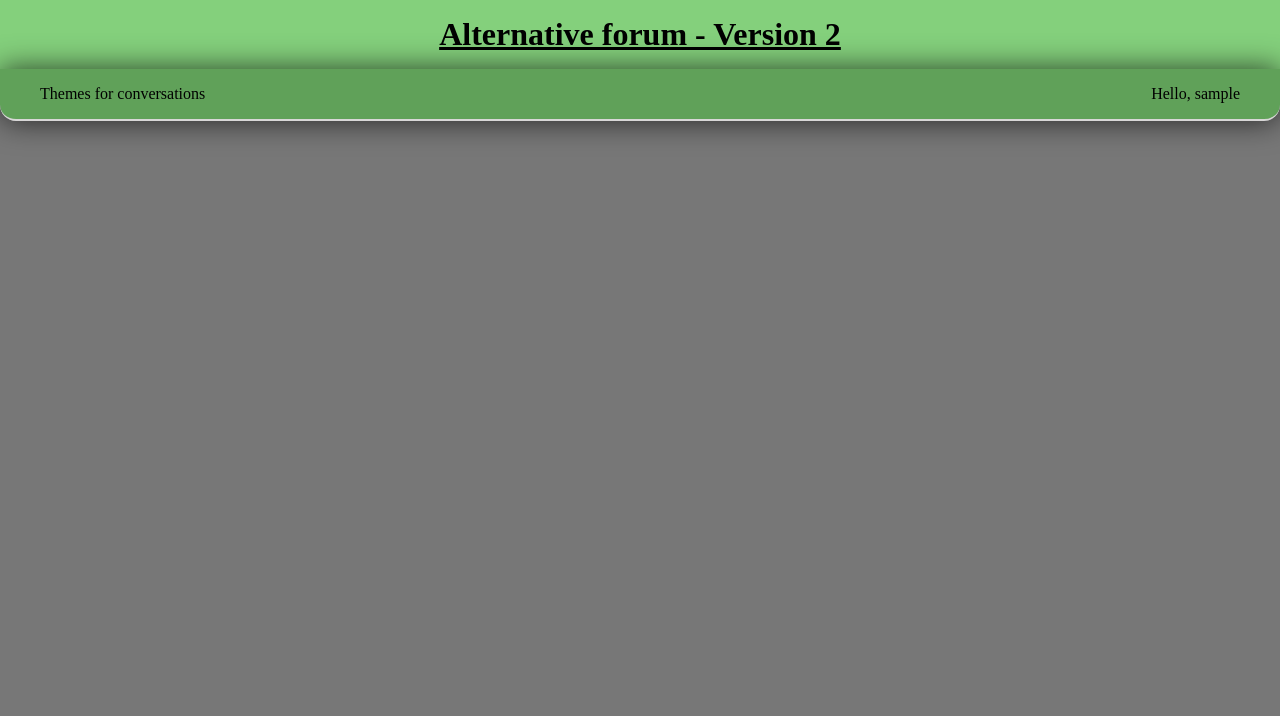
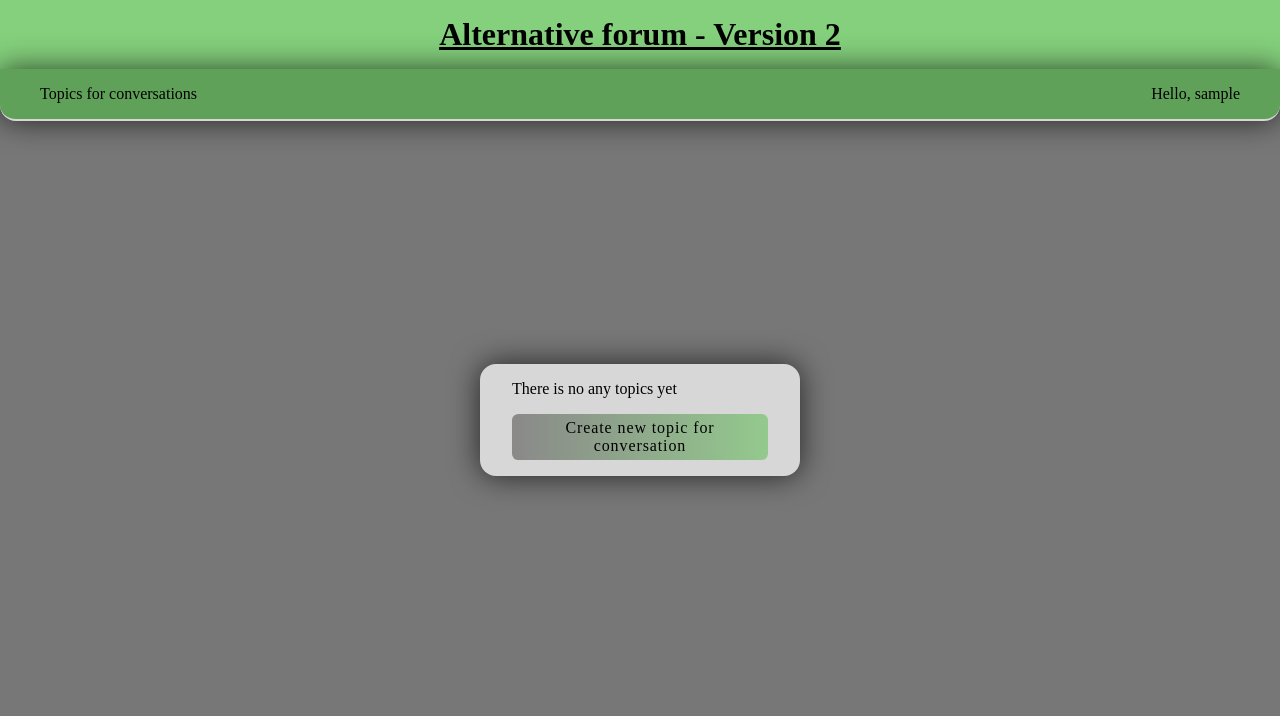
Before and after one commit to AntonSot-Github/Learning-PHP, a PHP site: page / in a window 1280 px wide. Shown: the top 716 px of the page. Run offline with PHP 8.4, Linux system fonts and the light colour scheme; the visitor is signed in with stand-in values (Sample User, id 1).

Commit message:
connected several tables

```diff
--- a/My.alt.forum_2/css/style.css
+++ b/My.alt.forum_2/css/style.css
@@ -39,6 +39,16 @@
 }
 .btn-log:hover::before {
   width: 75%;
+}
+
+.btn-msg {
+  border-radius: 0.4rem;
+}
+.btn-msg::before {
+  right: 0;
+}
+.btn-msg:hover::before {
+  width: 95%;
 }
 
 .btn-grad {
@@ -117,6 +127,7 @@
   display: none;
   position: absolute;
   background-color: #f1f1f1;
+  right: -1.5rem;
   min-width: 160px;
   box-shadow: 0px 8px 16px 0px rgba(0, 0, 0, 0.2);
   z-index: 1;
@@ -128,7 +139,7 @@
   display: block;
 }
 .dropdown-content__a:hover {
-  background-color: #ddd;
+  background-color: rgba(91, 171, 82, 0.8078431373);
 }
 
 .link-underlining_left-to-right {
@@ -219,6 +230,14 @@
   background-clip: padding-box;
   transition: all 0.3s ease-in-out;
 }
+.form-registration form input:-webkit-autofill, .form-login form input:-webkit-autofill {
+  background-color: transparent !important;
+  box-shadow: 0 0 0px 1000px white inset;
+}
+.form-registration form input:autofill, .form-login form input:autofill {
+  background-color: transparent !important;
+  box-shadow: 0 0 0px 1000px white inset;
+}
 .form-registration form input:focus, .form-login form input:focus {
   box-shadow: 0 0 5px 0.3rem rgba(136, 230, 126, 0.5);
   border: 1px solid #000000;
@@ -290,6 +309,40 @@ body {
   text-shadow: 0px 0px 4px #33bc24;
 }
 
+.msg {
+  align-self: center;
+  display: flex;
+  justify-content: center;
+  padding: 1rem 2rem;
+  flex-direction: column;
+  width: 50%;
+  background-color: #d8d7d7;
+  box-shadow: 0 0 30px rgba(0, 0, 0, 0.7);
+  height: -moz-min-content;
+  height: min-content;
+  border-radius: 1rem;
+}
+.msg p {
+  margin-bottom: 1rem;
+}
+
+.topic {
+  align-self: center;
+  display: flex;
+  justify-content: center;
+  padding: 1rem 2rem;
+  flex-direction: column;
+  width: 50%;
+  background-color: #d8d7d7;
+  box-shadow: 0 0 30px rgba(0, 0, 0, 0.7);
+  height: -moz-min-content;
+  height: min-content;
+  border-radius: 1rem;
+}
+.topic p {
+  margin-bottom: 1rem;
+}
+
 footer {
   position: relative;
   display: flex;
@@ -302,4 +355,12 @@ footer {
   background: linear-gradient(0deg, rgb(64, 115, 59) 0%, rgb(136, 230, 126) 100%);
   box-shadow: 0 0 30px rgba(0, 0, 0, 0.7);
   border-top: 2px solid #d8d7d7;
+}
+
+.no-display {
+  display: none;
+}
+
+.display {
+  display: block;
 }/*# sourceMappingURL=style.css.map */
--- a/My.alt.forum_2/incs/functions.php
+++ b/My.alt.forum_2/incs/functions.php
@@ -1,6 +1,10 @@
 <?php
 session_start();
 require_once __DIR__ . "/db.php";
+
+if(isset($_SESSION['user'])){
+    $user = $_SESSION['user'];
+}
 
 function dump($data){
     echo "<pre>" . print_r($data, 1) . "</pre>";
@@ -63,12 +67,10 @@ function login($name, $logPass): bool
     $user = mysqli_fetch_assoc($res);
 
     // Проверяем пароль
-    if (!password_verify($logPass, $user['password'])){
-
+    if ($user && password_verify($logPass, $user['password'])){
+        $_SESSION['user'] = $user['name'];
+        return true;
+    } else {
         return false;
-    } else {
-        $_SESSION['user'] = $user['name'];
-        echo $_SESSION['user'];
-        return true;
     }
 }
--- a/My.alt.forum_2/index.php
+++ b/My.alt.forum_2/index.php
@@ -1,5 +1,9 @@
 <?php
     require_once __DIR__ . "/incs/functions.php";
+
+    $title = 'main';
+    $topics = [];
+
 
 ?>
 
@@ -9,6 +13,21 @@
 <?php require_once __DIR__ . "/views/header.php" ?>
 
     <div class="container">
+        <?php if(empty($topics)): ?>
+            <div class="msg
+            <?php echo ((isset($_GET['do']) && $_GET['do'] == 'createTopic') ? 'no-display' : 'display')?>">
+
+                <p>There is no any topics yet</p>
+                <a class="link btn btn-grad btn-msg" href="?do=createTopic">Create new topic for conversation</a>
+            </div>
+        <?php endif; ?>
+
+        <div class="topic <?php echo ((isset($_GET['do']) && $_GET['do'] == 'createTopic') ? 'display' : 'no-display')?>">
+
+            <p>There is no any topics yet</p>
+
+        </div>
+
 
 
     </div>
--- a/My.alt.forum_2/login.php
+++ b/My.alt.forum_2/login.php
@@ -17,7 +17,7 @@ if ($_SERVER['REQUEST_METHOD'] == 'POST'){
             header("Location: index.php");
             exit;
         } else {
-            $_SESSION['error_log'] = 'uncorrect name or password';
+            $_SESSION['error_log'] = 'Uncorrect name or password';
             header("Location: login.php");
             exit;
         }
@@ -57,7 +57,7 @@ if ($_SERVER['REQUEST_METHOD'] == 'POST'){
 
             <form method="post">
                 <div>
-                    <input class="form-input form-input__name" type="name" name="name" placeholder="Your name"
+                    <input autocomplete="off" class="form-input form-input__name" type="name" name="name" placeholder="Your name"
                      value = "<?php if (isset($_SESSION['user_name'])){
                         echo ($_SESSION['user_name']);
                         unset($_SESSION['user_name']);
--- a/My.alt.forum_2/registration.php
+++ b/My.alt.forum_2/registration.php
@@ -99,7 +99,7 @@ if($_SERVER['REQUEST_METHOD'] == 'POST'){
 
 
                 <div>
-                    <input class="form-input form-input__name" type="name" name="name" placeholder="Your name"
+                    <input autocomplete="off" class="form-input form-input__name" type="name" name="name" placeholder="Your name"
                      value = "<?php if (isset($_SESSION['user_name'])){
                         echo ($_SESSION['user_name']);
                         unset($_SESSION['user_name']);
@@ -111,7 +111,7 @@ if($_SERVER['REQUEST_METHOD'] == 'POST'){
                 </div>
 
                 <div>
-                    <input class="form-input form-input__email" type="email" name="email" placeholder="Your email"
+                    <input autocomplete="off" class="form-input form-input__email" type="email" name="email" placeholder="Your email"
                     value = "<?php if(isset($_SESSION['user_email'])){
                         echo $_SESSION['user_email'];
                         unset($_SESSION['user_email']);
--- a/My.alt.forum_2/sass/_btn.sass
+++ b/My.alt.forum_2/sass/_btn.sass
@@ -36,6 +36,13 @@
     &:hover::before
         width: 75%
 
+.btn-msg
+    border-radius: .4rem
+    &::before
+        right: 0
+    &:hover::before
+        width: 95%
+
 
 
 
--- a/My.alt.forum_2/sass/layout/_form.sass
+++ b/My.alt.forum_2/sass/layout/_form.sass
@@ -48,6 +48,9 @@
             background-color: white
             background-clip: padding-box
             transition: all 0.3s ease-in-out
+            &:autofill
+                background-color: transparent !important
+                box-shadow: 0 0 0px 1000px white inset
             &:focus
                 box-shadow: 0 0 5px 0.3rem rgba(136, 230, 126, 0.5)
                 border: 1px solid #000000 //в фокусе border становится черным
@@ -66,5 +69,6 @@
     &__password
         background: url('../icon/password.png') no-repeat 6.5px center
         background-size: 14px !important
+
     &__email
         background: url('../icon/email.png') no-repeat 4px center
--- a/My.alt.forum_2/sass/layout/_navigation.sass
+++ b/My.alt.forum_2/sass/layout/_navigation.sass
@@ -6,10 +6,8 @@
         background-color: #88e67ece
         width: 100%
         padding: 1rem 0
-
         h1
             text-align: center
-
             text-decoration: underline
     &__box
         position: relative
@@ -43,14 +41,11 @@
     span
         position: relative
 
-
-
-
-
 .dropdown-content
     display: none
     position: absolute
     background-color: #f1f1f1
+    right: -1.5rem
     min-width: 160px
     box-shadow: 0px 8px 16px 0px rgba(0,0,0,0.2)
     z-index: 1
@@ -60,4 +55,4 @@
         text-decoration: none
         display: block
         &:hover
-            background-color: #ddd
+            background-color: #5bab52ce
--- a/My.alt.forum_2/sass/style.sass
+++ b/My.alt.forum_2/sass/style.sass
@@ -41,6 +41,35 @@ body
         text-shadow: 0px 0px 4px #33bc24
 
 
+.msg
+    align-self: center
+    display: flex
+    justify-content: center
+    padding: 1rem 2rem
+    flex-direction: column
+    width: 50%
+    background-color: #d8d7d7
+    box-shadow: 0 0 30px rgba(0, 0, 0, 0.7)
+    height: min-content
+    border-radius: 1rem
+    p
+        margin-bottom: 1rem
+
+.topic
+    align-self: center
+    display: flex
+    justify-content: center
+    padding: 1rem 2rem
+    flex-direction: column
+    width: 50%
+    background-color: #d8d7d7
+    box-shadow: 0 0 30px rgba(0, 0, 0, 0.7)
+    height: min-content
+    border-radius: 1rem
+    p
+        margin-bottom: 1rem
+
+
 
 footer
     position: relative
@@ -54,3 +83,9 @@ footer
     background: linear-gradient(0deg, rgba(64,115,59,1) 0%, rgba(136,230,126,1) 100%)
     box-shadow: 0 0 30px rgba(0, 0, 0, 0.7)
     border-top: 2px solid #d8d7d7
+
+.no-display
+    display: none
+
+.display
+    display: block
--- a/My.alt.forum_2/views/header.php
+++ b/My.alt.forum_2/views/header.php
@@ -1,6 +1,17 @@
 <?php
     require_once __DIR__ . "/../incs/functions.php";
 
+    if (isset($_GET['do']) && $_GET['do'] == 'logout'){
+        unset($_SESSION['user']);
+        header("Location: index.php");
+        exit;
+    }
+
+    if(isset($_GET['do']) && $_GET['do'] == 'relogin'){
+        unset($_SESSION['user']);
+        header("Location: login.php");
+        exit;
+    }
 ?>
 
 <!DOCTYPE html>
@@ -16,10 +27,10 @@
 <body>
     <div class="nav">
         <div class="nav__header-box">
-            <h1>Alternative forum - Version 2</h1>
+            <a class="link" href="index.php"><h1>Alternative forum - Version 2</h1></a>
         </div>
         <div class="nav__box">
-            <a href="#" class="link nav__link nav__themes">Themes for conversations</a>
+            <a href="#" class="link nav__link nav__themes">Topics for conversations</a>
 
             <div class="dropdown nav__user">
 
@@ -27,18 +38,19 @@
                 href="<?php if(!isset($_SESSION['user'])){ echo './login.php';} else {echo '#';}?>"
                 class="link dropbtn <?php if(isset($_SESSION['user'])){echo 'btn-user-menu';}?>">
                     <?php if(isset($_SESSION['user'])): ?>
-                        <?php echo 'Hello, ' . "{$_SESSION['user']}"; ?><span></span>
+                        <?php echo 'Hello, ' . "$user"; ?><span></span>
                     <?php else : ?>
                         Login on site
                     <?php endif; ?>
                 </a>
 
-                <div class="dropdown-content">
-                    <a class="dropdown-content__a" href="#">Relogin</a>
-                    <a class="dropdown-content__a" href="#">Your account</a>
-                    <a class="dropdown-content__a" href="#">Logout</a>
-                </div>
-
+                <?php if(isset($_SESSION['user'])): ?>
+                    <div class="dropdown-content">
+                        <a class="dropdown-content__a" href="?do=relogin">Relogin</a>
+                        <a class="dropdown-content__a" href="#">Your account</a>
+                        <a class="dropdown-content__a" href="?do=logout">Logout</a>
+                    </div>
+                <?php endif; ?>
             </div>
 
         </div>
```
Also changed, not shown: 1 other file.
